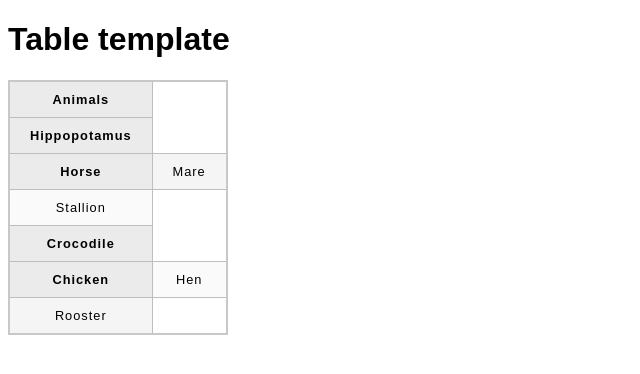
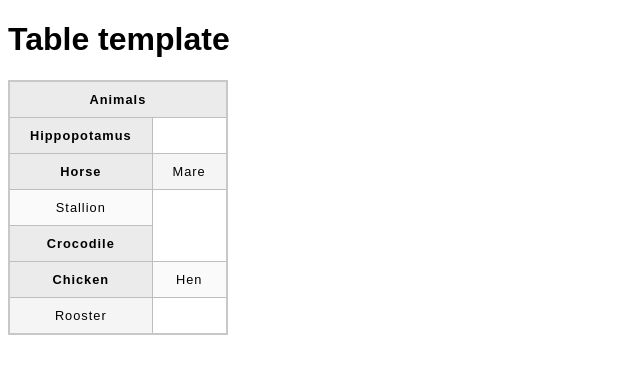
Before and after one commit to CodeByBlazej/HTML-exercises, a plain HTML site: page index.html in a window 1280 px wide. Shown: the whole page, without its empty margins (0-640 px from the left). Drawn offline with Linux system fonts and the light colour scheme.

Commit message:
add colspan to Animals

```diff
--- a/index.html
+++ b/index.html
@@ -10,7 +10,7 @@
     <h1>Table template</h1>
     <table>
       <tr>
-        <th>Animals</th>
+        <th colspan="2">Animals</th>
       </tr>
       <tr>
         <th>Hippopotamus</th>
```
